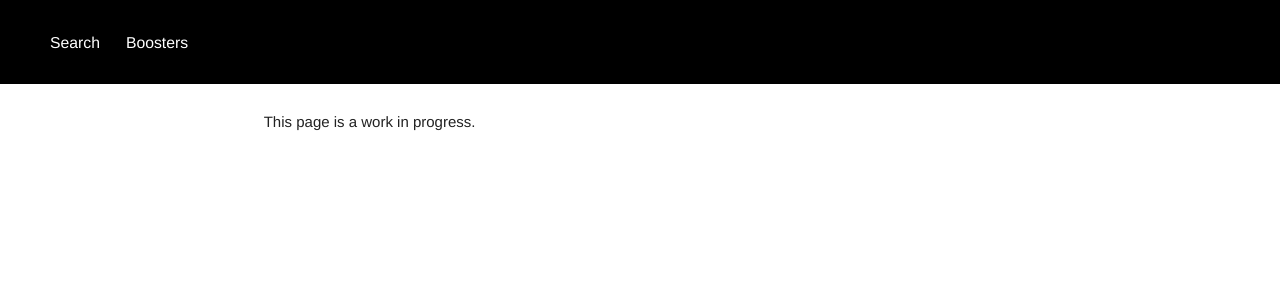
After one commit to WillemRB/yugioh-lotd-search, a Django app: page /decks/ in a window 1280 px wide. The commit adds this page. Shown: the top 300 px of the page. Run offline with Django 3.2, Linux system fonts and the light colour scheme; parts of the project's set-up code (start-up, migrations or seed data) failed here and were passed over.

Commit message:
Add booster list and deck list pages.

```diff
--- a/cardsources/models.py
+++ b/cardsources/models.py
@@ -19,6 +19,9 @@ class Deck(models.Model):
 
     def __str__(self):
         return self.name
+
+    def get_absolute_url(self):
+        return reverse('cardsources.views.view_deck', args=[str(self.id)])
 
     class Meta:
         ordering = ['name']
@@ -42,6 +45,9 @@ class Booster(models.Model):
     def __str__(self):
         return self.name
 
+    def get_absolute_url(self):
+        return reverse('cardsources.views.view_booster', args=[str(self.id)])
+
     class Meta:
         ordering = ['name']
 
--- /dev/null
+++ b/cardsources/templates/decks_list.html
@@ -0,0 +1,9 @@
+{% extends "base.html" %}
+
+{% block title %}- Boosters{% endblock %}
+
+{% block content %}
+<div class="units-row end">
+    This page is a work in progress.
+</div>
+{% endblock %}
--- a/cardsources/views.py
+++ b/cardsources/views.py
@@ -10,3 +10,11 @@ def view_booster(request, booster_id):
 def view_deck(request, deck_id):
     deck = get_object_or_404(Deck, pk=deck_id)
     return render(request, 'deck.html', { 'deck': deck })
+
+def boosters_list(request):
+    boosters = Booster.objects.all
+    return render(request, 'boosters_list.html', { 'boosters': boosters })
+
+def decks_list(request):
+    decks = Deck.objects.all
+    return render(request, 'decks_list.html', { 'decks': decks })
--- a/yugioh-lotd-search/templates/base.html
+++ b/yugioh-lotd-search/templates/base.html
@@ -12,8 +12,8 @@
         <nav class="navbar">
             <ul>
                 <li class="navbar-item"><a href="{% url 'search' %}">Search</a></li>
-                <li class="navbar-item"><a href="#">Boosters</a></li>
-                <li class="navbar-item"><a href="#">Decks</a></li>
+                <li class="navbar-item"><a href="{% url 'boosters' %}">Boosters</a></li>
+                <!--<li class="navbar-item"><a href="#">Decks</a></li>-->
             </ul>
         </nav>
 
--- a/yugioh-lotd-search/urls.py
+++ b/yugioh-lotd-search/urls.py
@@ -4,15 +4,15 @@ from django.contrib import admin
 urlpatterns = patterns('',
     url(r'^$', 'cards.views.search', name='search'),
 
-    #url(r'^search/$', 'cards.views.search', name='search'),
-
-    #url(r'^card/$', 'cards.views.index', name='card'),
     url(r'^card/(?P<card_id>\d+)/$', 'cards.views.single_card', name='single_card'),
     url(r'^card/report/(?P<card_id>\d+)/submit$', 'cards.views.report_card_submit', name='submit-report'),
     url(r'^card/report/(?P<card_id>\d+)/$', 'cards.views.report_card', name='report'),
 
     url(r'^booster/(?P<booster_id>\d+)/$', 'cardsources.views.view_booster', name='booster'),
+    url(r'^boosters/$', 'cardsources.views.boosters_list', name='boosters'),
+
     url(r'^deck/(?P<deck_id>\d+)/$', 'cardsources.views.view_deck', name='deck'),
+    url(r'^decks/$', 'cardsources.views.decks_list', name='decks'),
 
     url(r'^admin/', include(admin.site.urls)),
 )
```
Also changed, not shown: cardsources/templates/boosters_list.html (added, +13 -0 lines), 1 other file.
